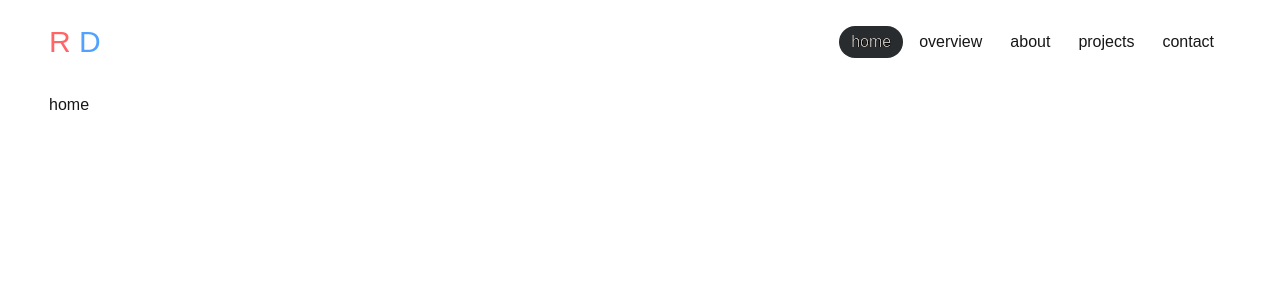
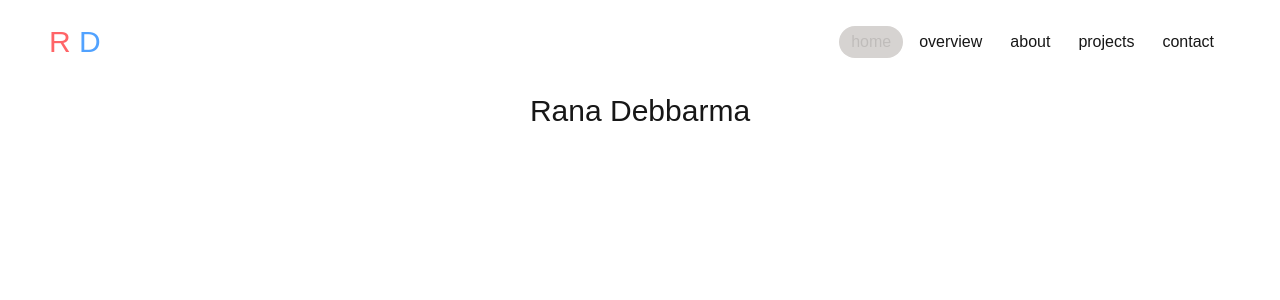
Before and after one commit to RanaDebbarma/my-portfolio, a Next.js app: page / in a window 1280 px wide. Shown: the top 300 px of the page. Built offline with nearby package versions, Linux system fonts and the light colour scheme.

Commit message:
routing animations

```diff
--- a/app/(root)/(home)/page.tsx
+++ b/app/(root)/(home)/page.tsx
@@ -1,6 +1,12 @@
+import { ProfileData } from "@/lib/data"
+
 const home = () => {
   return (
-    <div>home</div>
+    <div className="text-center">
+      <h1 className="text-3xl">
+        {ProfileData.personalInfo.name}
+      </h1>
+    </div>
   )
 }
 export default home
--- a/app/(root)/layout.tsx
+++ b/app/(root)/layout.tsx
@@ -1,10 +1,16 @@
+"use client"
+
 import NavBar from "@/components/NavBar"
+import { motion, AnimatePresence } from "motion/react"
+import { usePathname } from "next/navigation"
 
-const layout = ({ children }: { children: React.ReactNode }) => {
+const Layout = ({ children }: { children: React.ReactNode }) => {
+  const pathname = usePathname()
   return (
+    <div className="h-screen w-screen overflow-hidden">
       <div className="mx-auto pt-2 pb-2 max-w-7xl w-[95%] h-screen flex flex-col gap-2">
         {/* navigation */}
-      <div className="border border-white/50 rounded-3xl px-4 py-3 flex justify-between items-center">
+        <div className="border border-white/50 rounded-3xl z-10 px-4 py-3 flex justify-between items-center">
           <div className="text-3xl">
             <span className="text-red-400">R </span>
             <span className="text-blue-400">D </span>
@@ -12,10 +18,20 @@ const layout = ({ children }: { children: React.ReactNode }) => {
           <NavBar />
         </div>
         {/* content */}
-      <div className="border border-white/50 rounded-2xl flex-1 px-4 py-2">
+        <AnimatePresence mode="popLayout">
+          <motion.div
+            key={pathname}
+            className="border border-white/50 rounded-2xl flex-1 px-4 py-2"
+            initial={{ opacity: 0, x: 1000 }}
+            animate={{ opacity: 1, x: 0 }}
+            exit={{ opacity: 0, x: -1000 }}
+            transition={{ duration: 0.5 }}
+          >
             {children}
+          </motion.div>
+        </AnimatePresence>
       </div>
     </div>
   )
 }
-export default layout
+export default Layout
```
Lines whose indentation alone changed are shown as unchanged.
